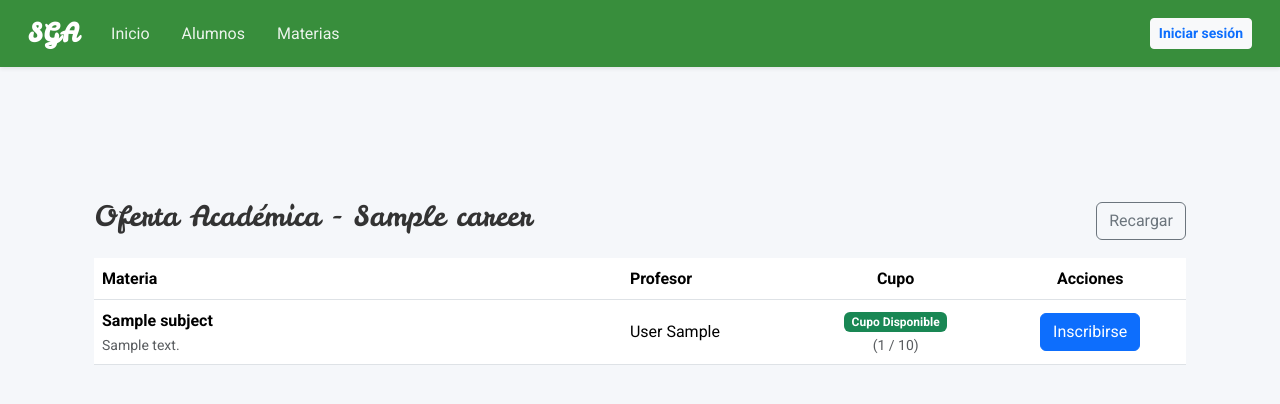
After one commit to jazzzz0/sistema-gestion-academica, a Django app: template enrollments/templates/enrollments/enrollment_list.html in a window 1280 px wide. The commit adds this page. Shown: the top 404 px of the page. Run offline with Django 5.2, Linux system fonts and the light colour scheme; the template is opened without the code that fills it: most values are stand-ins (such as "Sample title", 1, 10 or a date in 2020).

Commit message:
feat(enrollments): implementación de alta de inscripción, vista e interfaz (SGA-91) (#75)
* feat(enrollments): implementacion dealta de inscripcion, vista e interfaz

- Se implementa StudentEnrollmentListView para listar las materias disponibles para inscripción de la carrera del estudiante autenticado

  - Excluye las materias en las que ya está inscrito

  - Anota la cantidad total de inscripciones activas por materia

- Se implementa EnrollmentActionView para manejar la acción de inscripción de un estudiante en una materia

- Se añaden las URL correspondientes

- Se crea template para listar la oferta académica

* fix: correccion de url de actualizacion de student

* feat(enrollment): add pagination to enrollment list view

```diff
--- /dev/null
+++ b/enrollments/templates/enrollments/enrollment_list.html
@@ -0,0 +1,81 @@
+{% extends "base.html" %}
+
+{% block title %} Oferta Académica {% endblock %}
+
+{% block content %}
+
+<div class="container my-4">
+	<div class="d-flex justify-content-between align-items-center mb-3">
+		<h1 class="h3">Oferta Académica{% if career %} - {{ career.name }}{% endif %}</h1>
+		<a href="" class="btn btn-outline-secondary" onclick="location.reload(); return false;">Recargar</a>
+	</div>
+
+	{% if subjects and subjects|length > 0 %}
+		<div class="table-responsive">
+			<table class="table table-hover align-middle">
+				<thead>
+					<tr>
+						<th>Materia</th>
+						<th>Profesor</th>
+						<th class="text-center">Cupo</th>
+						<th class="text-center">Acciones</th>
+					</tr>
+				</thead>
+				<tbody>
+					{% for subject in subjects %}
+						<tr>
+							<td style="min-width: 320px;">
+								<div class="fw-semibold">{{ subject.name }}</div>
+								<div class="text-muted small">{{ subject.description|default:''|truncatechars:120 }}</div>
+							</td>
+							<td>
+								{% if subject.teacher %}
+									{% if subject.teacher.last_name or subject.teacher.first_name %}
+										{{ subject.teacher.last_name }} {{ subject.teacher.first_name }}
+									{% else %}
+										{{ subject.teacher }}
+									{% endif %}
+								{% else %}
+									<span class="text-muted">Sin asignar</span>
+								{% endif %}
+							</td>
+							<td class="text-center">
+								{# Comparación directa para mayor claridad. Asumimos que `active_enrollments_count` y `quota` son enteros o null. #}
+								{% if subject.quota and subject.active_enrollments_count >= subject.quota %}
+									<span class="badge bg-danger">AGOTADO</span>
+								{% else %}
+									<span class="badge bg-success">Cupo Disponible</span>
+								{% endif %}
+								<div class="small text-muted">({{ subject.active_enrollments_count|default:0 }} / {{ subject.quota|default:0 }})</div>
+							</td>
+							<td class="text-center">
+								<form method="post" action="{% url 'enrollment_create' %}">
+									{% csrf_token %}
+									<input type="hidden" name="subject" value="{{ subject.id }}">
+									{# Comparación directa en el botón: si hay cuota y ya está llena, deshabilitar. #}
+									{% if subject.quota and subject.active_enrollments_count >= subject.quota %}
+										<button type="submit" class="btn btn-secondary" disabled>Completo</button>
+									{% else %}
+										<button type="submit" class="btn btn-primary">Inscribirse</button>
+									{% endif %}
+								</form>
+							</td>
+						</tr>
+					{% endfor %}
+				</tbody>
+			</table>
+		</div>
+
+		{% include 'pagination.html' %}
+
+	{% else %}
+		<div class="card">
+			<div class="card-body">
+				<p class="mb-0">No hay materias disponibles para tu carrera en este momento.</p>
+			</div>
+		</div>
+	{% endif %}
+
+</div>
+
+{% endblock %}
--- a/enrollments/urls.py
+++ b/enrollments/urls.py
@@ -4,7 +4,8 @@ from . import views
 app_name = "enrollments"
 
 urlpatterns = [
-    path("", views.inicio, name="inicio"),
+    path("list/", views.StudentEnrollmentListView.as_view(), name="enrollment_list"),
+    path("create/", views.EnrollmentActionView.as_view(), name="enrollment_create"),
     path("my-enrollments/", views.MyEnrollmentListView.as_view(), name="my_enrollments"),
     path("unenroll/<int:pk>/", views.EnrollmentDropView.as_view(), name="enrollment_drop"),
 ]
--- a/students/templates/students/student_list.html
+++ b/students/templates/students/student_list.html
@@ -71,9 +71,10 @@
                             {% endif %}
                         </td>
                         <td>
-                            <button class="btn btn-sm btn-outline-primary" title="Editar">
+                            <!-- Acciones -->
+                            <a href="{% url 'students:student_update' student.id %}" class="btn btn-sm btn-outline-primary" title="Editar">
                                 <i class="bi bi-pencil"></i>
-                            </button>
+                            </a>
                         </td>
                     </tr>
                     {% empty %}
```
Also changed, not shown: enrollments/templates/enrollments/index.html (deleted, +0 -16 lines), enrollments/views.py (+69 -10 lines), enrollments/templates/enrollments/template.html (deleted).
